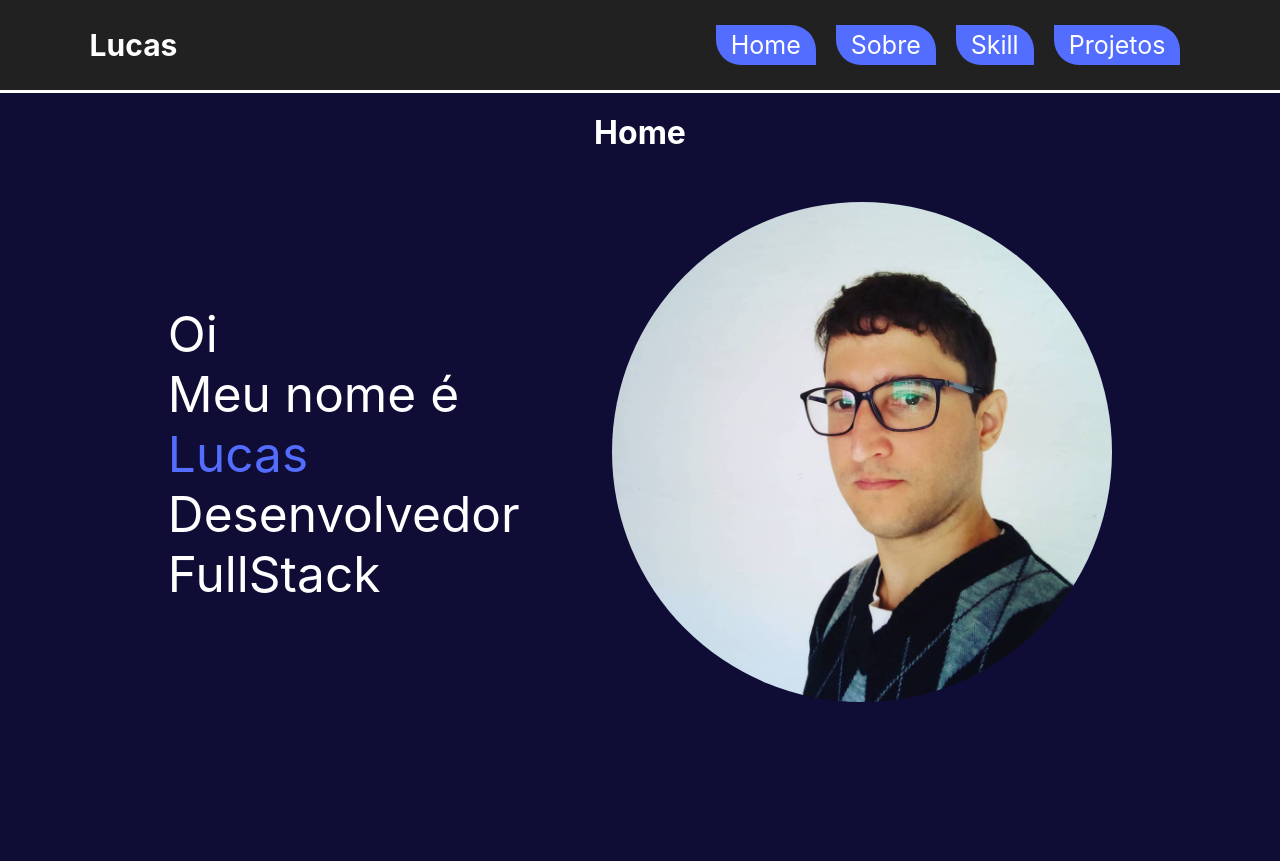
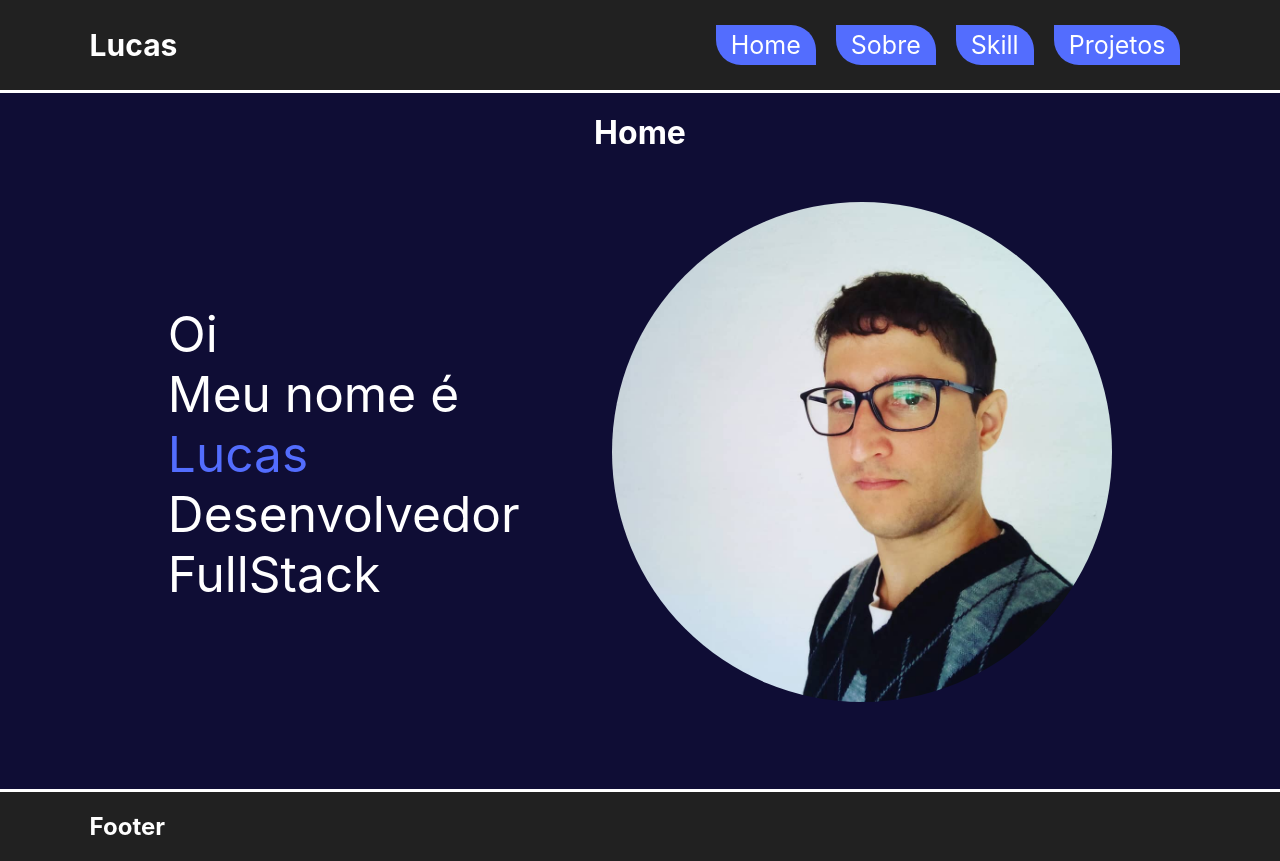
Before and after one commit to DigitalHDR/Meu-portfolio-react, a React (Create React App) app: page / in a window 1280 px wide. Before the commit the page ends 800 px from the top, so only its background shows below. Built offline with nearby package versions, Linux system fonts and the light colour scheme.

Commit message:
footer add

```diff
--- a/src/App.css
+++ b/src/App.css
@@ -56,3 +56,13 @@ h1 {
   text-align: center;
   color: var(--h1-geral);
 }
+
+.main_Element {
+  min-height: calc(100vh - 184px);
+}
+
+@media (max-width: 814px) {
+  .main_Element {
+    min-height: calc(100vh - 171px);
+  }
+}
--- a/src/App.js
+++ b/src/App.js
@@ -3,12 +3,16 @@ import './App.css'
 
 import MainRoutes from "./routes"
 import Header from './components/Header'
+import Footer from './components/Footer'
 
 export default function App() {
   return (
     <Router>
       <Header />
-      <MainRoutes />
+      <div className='main_Element'>
+        <MainRoutes />
+      </div>
+      <Footer />
     </Router>
   )
 }
--- /dev/null
+++ b/src/components/Footer/footer.css
@@ -0,0 +1,9 @@
+.nav_footer {
+  display: flex;
+  align-items: center;
+  justify-content: space-between;
+  background-color: var(--bg-header);
+  border-top-style: solid;
+  border-top-color: var(--bg-card);
+  margin-top: 13px;
+}
--- /dev/null
+++ b/src/components/Footer/index.jsx
@@ -0,0 +1,11 @@
+import './footer.css'
+
+export default function index() {
+  return (
+    <nav>
+    <div className="container nav_footer">
+      <h1>Footer</h1>
+    </div>
+  </nav>
+  )
+}
--- a/src/components/Header/index.jsx
+++ b/src/components/Header/index.jsx
@@ -12,7 +12,7 @@ export default function Index() {
 
   return (
     <nav>
-      <div className="container nav_header">
+      <div className='container nav_header'>
         <h1>Lucas</h1>
         <ul className="nav_link" id={showLinks ? 'hidden' : ''}>
           <li><Link to="/"><Button title="Home" /></Link></li>
```
